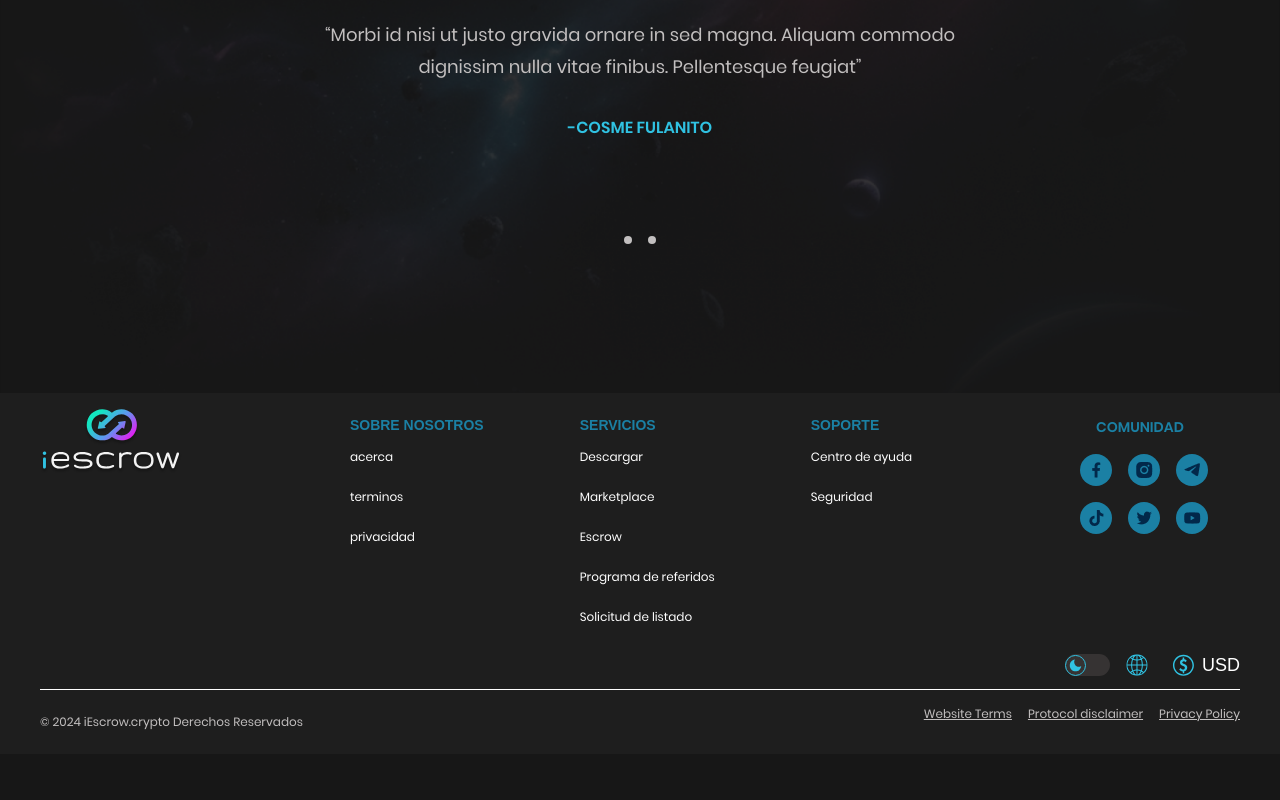
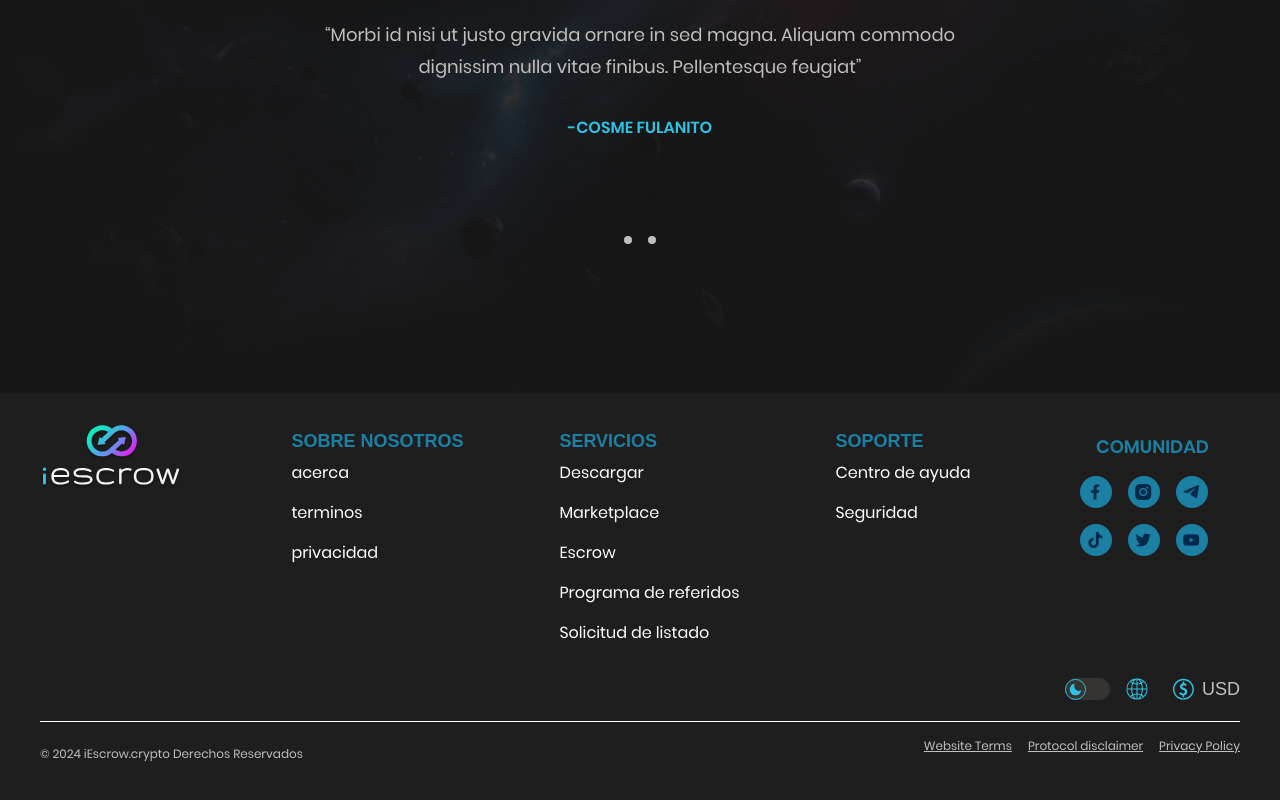
Before and after one commit to iEscrow/Platform-Landing-Page, a React (Vite) app: page / in a window 1280 px wide. Shown: the part 6395-7195 px from the top of the page. Before the commit the page ends 7149 px from the top, so only its background shows below. Built offline with nearby package versions, Linux system fonts and the light colour scheme.

Commit message:
style: footer styles theme change

```diff
--- a/src/components/accordions/footerAccordion/FooterAccordion.module.css
+++ b/src/components/accordions/footerAccordion/FooterAccordion.module.css
@@ -4,7 +4,7 @@
 .accordion_item_btn {
   color: var(--primary-color);
   font-weight: 600;
-  font-size: 14px;
+  font-size: 16px;
   background-color: transparent;
   border: none;
   text-transform: uppercase;
@@ -15,6 +15,7 @@
   align-items: center;
   justify-content: space-between;
 }
+
 .accordion_menu {
   display: flex;
   flex-direction: column;
@@ -30,7 +31,7 @@
   padding-bottom: 0.5rem;
   color: var(--light-text-color);
   text-decoration: none;
-  font-size: 12px;
+  font-size: 14px;
   transition: 0.3s ease-in-out;
 }
 .accordion_menu a:hover {
@@ -51,6 +52,12 @@
 }
 
 @media screen and (min-width: 768px) {
+  .accordion_item_btn {
+    font-size: 18px;
+  }
+  .accordion_menu a {
+    font-size: 16px;
+  }
 }
 
 @media screen and (min-width: 1024px) {
--- a/src/components/buttons/storeButton/StoreButton.jsx
+++ b/src/components/buttons/storeButton/StoreButton.jsx
@@ -26,7 +26,7 @@ export default function StoreButton({
 }
 
 StoreButton.propTypes = {
-  icon: PropTypes.string,
+  icon: PropTypes.node,
   platform: PropTypes.string,
   link: PropTypes.string,
   text: PropTypes.string,
--- a/src/components/locale/currencyChange/CurrencyChange.module.css
+++ b/src/components/locale/currencyChange/CurrencyChange.module.css
@@ -8,7 +8,7 @@
   align-items: center;
   gap: 0.5rem;
   cursor: pointer;
-  color: var(--white);
+  color: var(--dark-text-color);
 }
 .dropdown {
   position: absolute;
--- a/src/components/locale/languageChange/LanguageChange.module.css
+++ b/src/components/locale/languageChange/LanguageChange.module.css
@@ -6,11 +6,10 @@
   cursor: pointer;
   background-color: transparent;
   border: none;
-  color: var(--light-text-color);
   display: flex;
   align-items: center;
   gap: 0.5rem;
-  color: var(--white);
+  color: var(--dark-text-color);
 }
 .dropdown {
   position: absolute;
--- a/src/index.css
+++ b/src/index.css
@@ -37,6 +37,7 @@
   --dark-text-color: #c2bfbf;
   --light-text-color: #ffffff;
   --text-decoration-color: #30c2e2;
+  --footer-bg: #1e1e1e;
 }
 
 [data-theme='light'] {
@@ -47,6 +48,7 @@
   --dark-text-color: #212121;
   --light-text-color: #000000;
   --text-decoration-color: #117e97;
+  --footer-bg: #ffffff;
 }
 
 @font-face {
--- a/src/layout/footer/Footer.module.css
+++ b/src/layout/footer/Footer.module.css
@@ -3,7 +3,7 @@
   background-color: var(--footer-bg);
 }
 .wrapper {
-  max-width: 1200px;
+  max-width: 800px;
   margin: 0 auto;
 }
 .top {
@@ -35,7 +35,7 @@
   width: 100%;
   text-align: left;
   padding: 0rem 1rem;
-  font-size: 14px;
+  font-size: 16px;
 }
 .socials {
   display: flex;
@@ -49,7 +49,7 @@
   justify-content: center;
   align-items: center;
   gap: 1rem;
-  padding: 0.5rem 0;
+  padding: 1rem 0;
 }
 .copyright {
   display: flex;
@@ -71,15 +71,30 @@
   color: var(--primary-color);
 }
 @media screen and (min-width: 570px) {
+  .footer {
+    padding: 2rem;
+  }
 }
 
 @media screen and (min-width: 640px) {
 }
 
 @media screen and (min-width: 768px) {
+  .footer {
+    padding: 2rem 4rem;
+  }
+  .community span {
+    font-size: 18px;
+  }
 }
 
 @media screen and (min-width: 1024px) {
+  .footer {
+    padding: 2rem 0;
+  }
+  .wrapper {
+    max-width: 1200px;
+  }
   .top {
     flex-direction: row;
     justify-content: space-between;
```
Also changed, not shown: src/layout/footer/Footer.jsx (+7 -6 lines).
